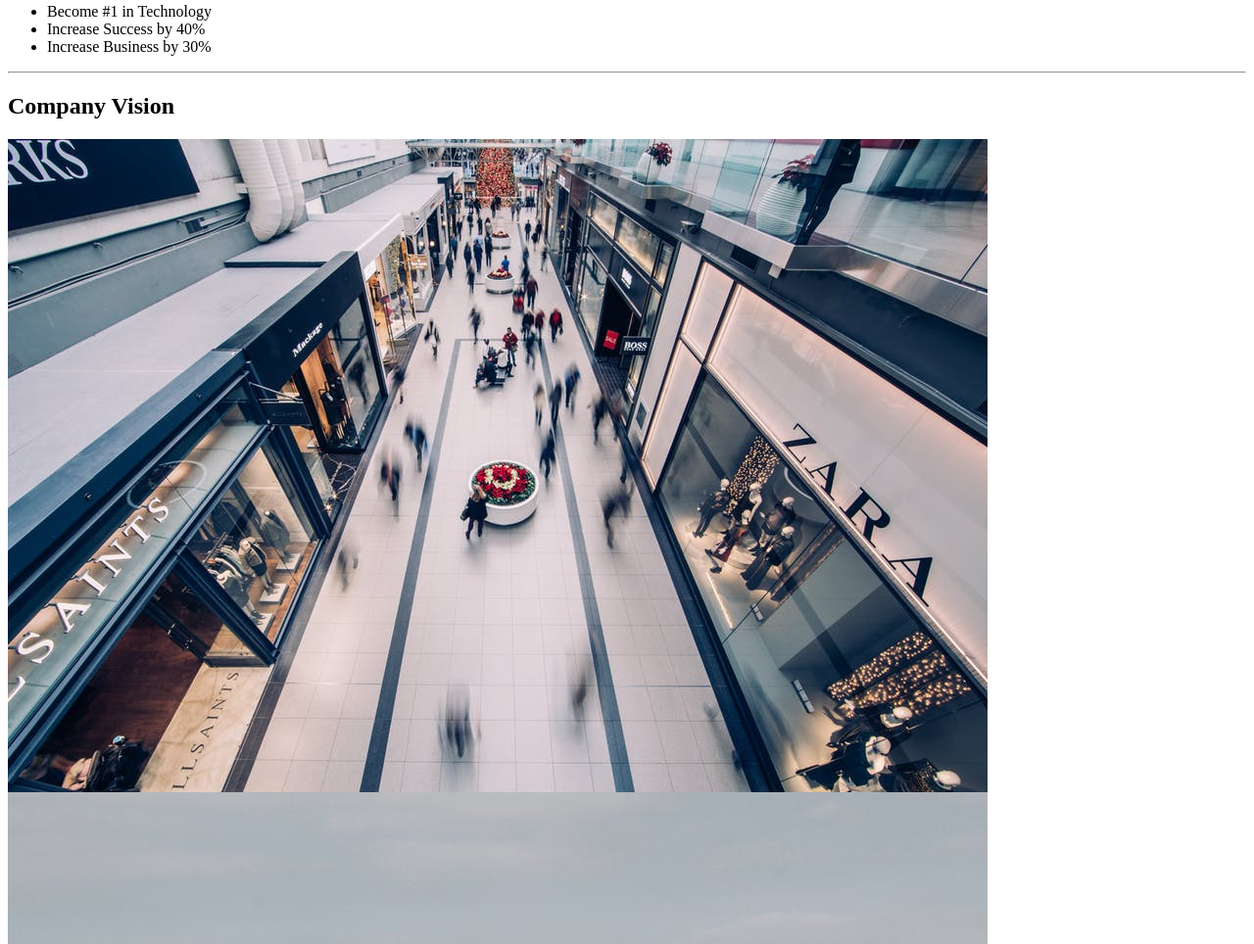
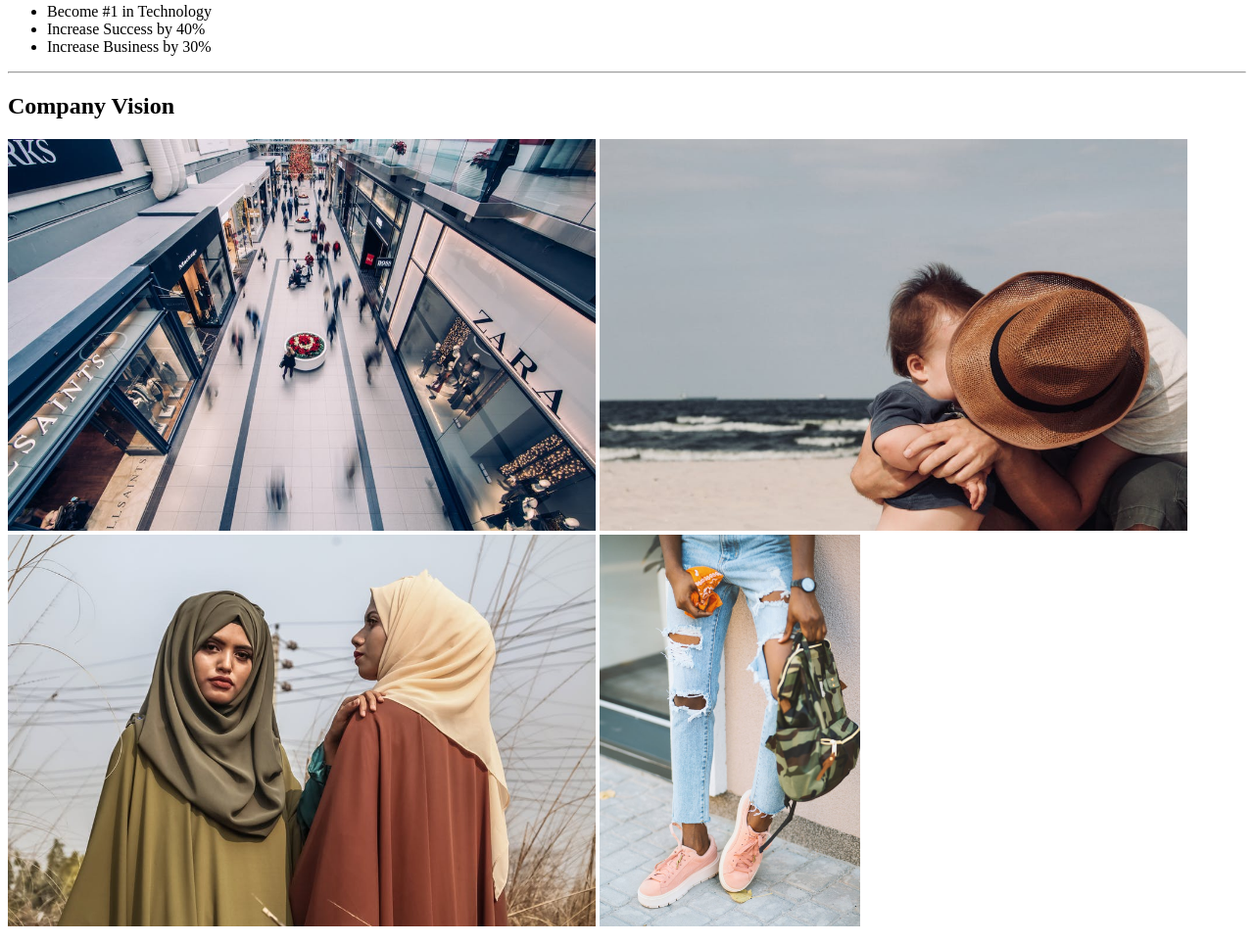
Before and after one commit to ebehnke/codeup-web-exercises, a plain HTML site: page welcome.html in a window 1280 px wide. Shown: the part 408-1372 px from the top of the page at 98% size. Drawn offline with Linux system fonts and the light colour scheme.

Commit message:
add git exercise

```diff
--- /dev/null
+++ b/git-test.txt
@@ -0,0 +1 @@
+asdf
--- a/welcome.html
+++ b/welcome.html
@@ -37,10 +37,10 @@
         <hr>
 
         <h2><strong>Company Vision</strong></h2>
-            <img src="img/picture1.jpeg" alt="">
-            <img src="img/picture2.jpeg" alt=""><br>
-            <img src="img/picture3.jpeg" alt="">
-            <img src="img/picture4.jpeg" alt="">
+            <img src="img/picture1.jpeg" height="400" alt="">
+            <img src="img/picture2.jpeg" height="400" alt=""><br>
+            <img src="img/picture3.jpeg" height="400" alt="">
+            <img src="img/picture4.jpeg" height="400" alt="">
 
         <h2><strong>Our Product</strong></h2>
         <table><strong>
```
Also changed, not shown: github.html (+3 -0 lines).
